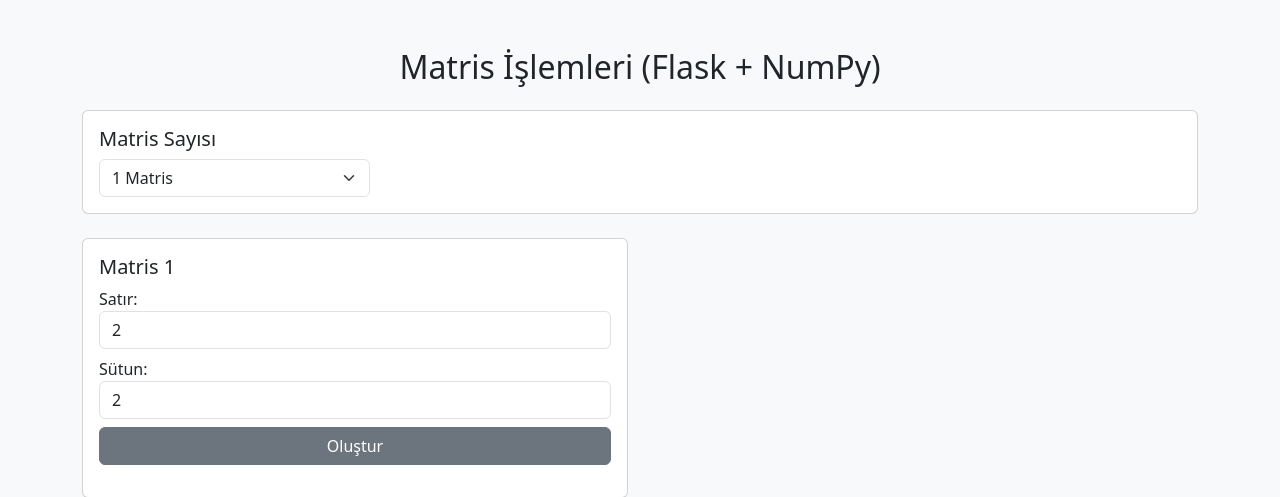
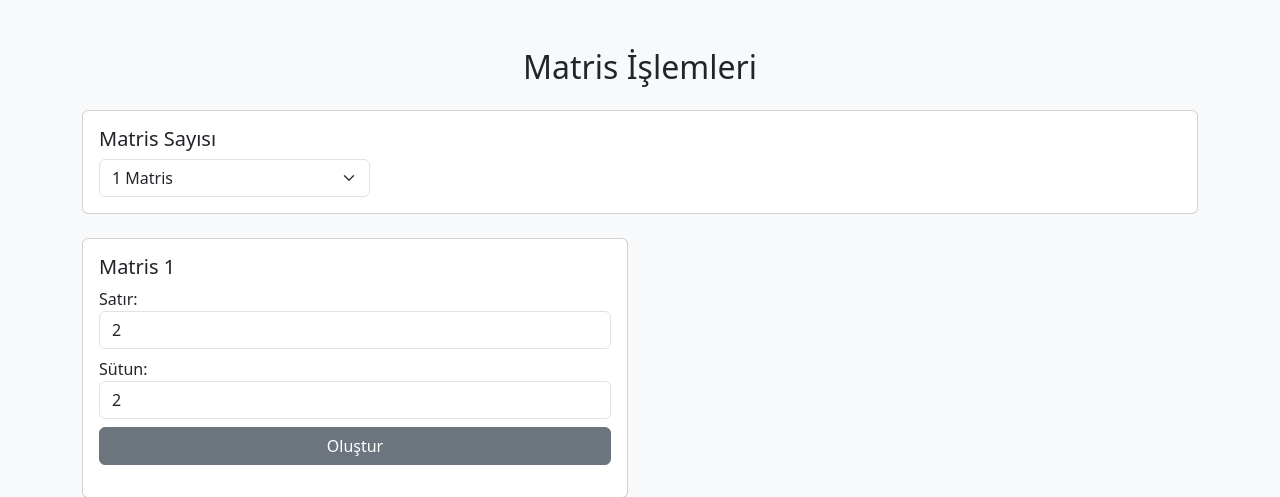
Before and after one commit to alifuatkurt55/Matris-islemleri, a Flask app: page / in a window 1280 px wide. Shown: the top 497 px of the page. Run offline with Flask 3, Linux system fonts and the light colour scheme.

Commit message:
update index.html

```diff
--- a/templates/index.html
+++ b/templates/index.html
@@ -17,7 +17,7 @@
 <body class="bg-light">
 
 <div class="container py-5">
-    <h2 class="text-center mb-4">Matris İşlemleri (Flask + NumPy)</h2>
+    <h2 class="text-center mb-4">Matris İşlemleri</h2>
 
 
     <div class="card p-3 mb-4">
```
